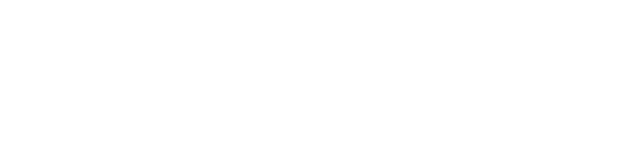
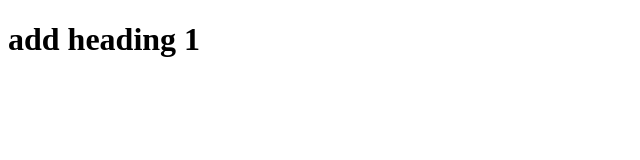
Before and after one commit to KATHIRAVAN-R/learn-first, a plain HTML site: page feature1.html in a window 1280 px wide. Shown: the whole page, without its empty margins (0-640 px from the left). Drawn offline with Linux system fonts and the light colour scheme.

Commit message:
Update feature1.html

```diff
--- a/feature1.html
+++ b/feature1.html
@@ -6,5 +6,7 @@
     <title>Feature 1 changes!!</title>
 
 </head>
-<body></body>
+<body>
+    <h1>add heading 1</h1>
+</body>
 </html>
```
